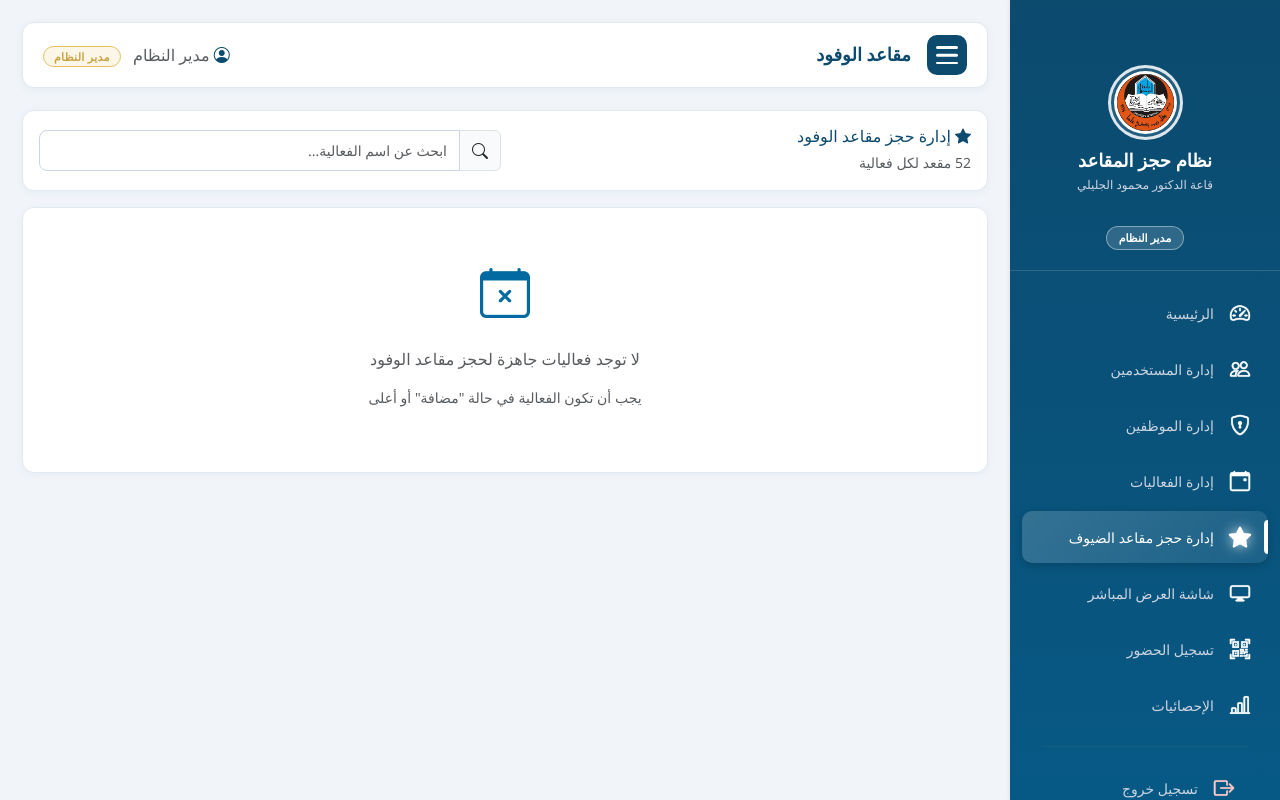
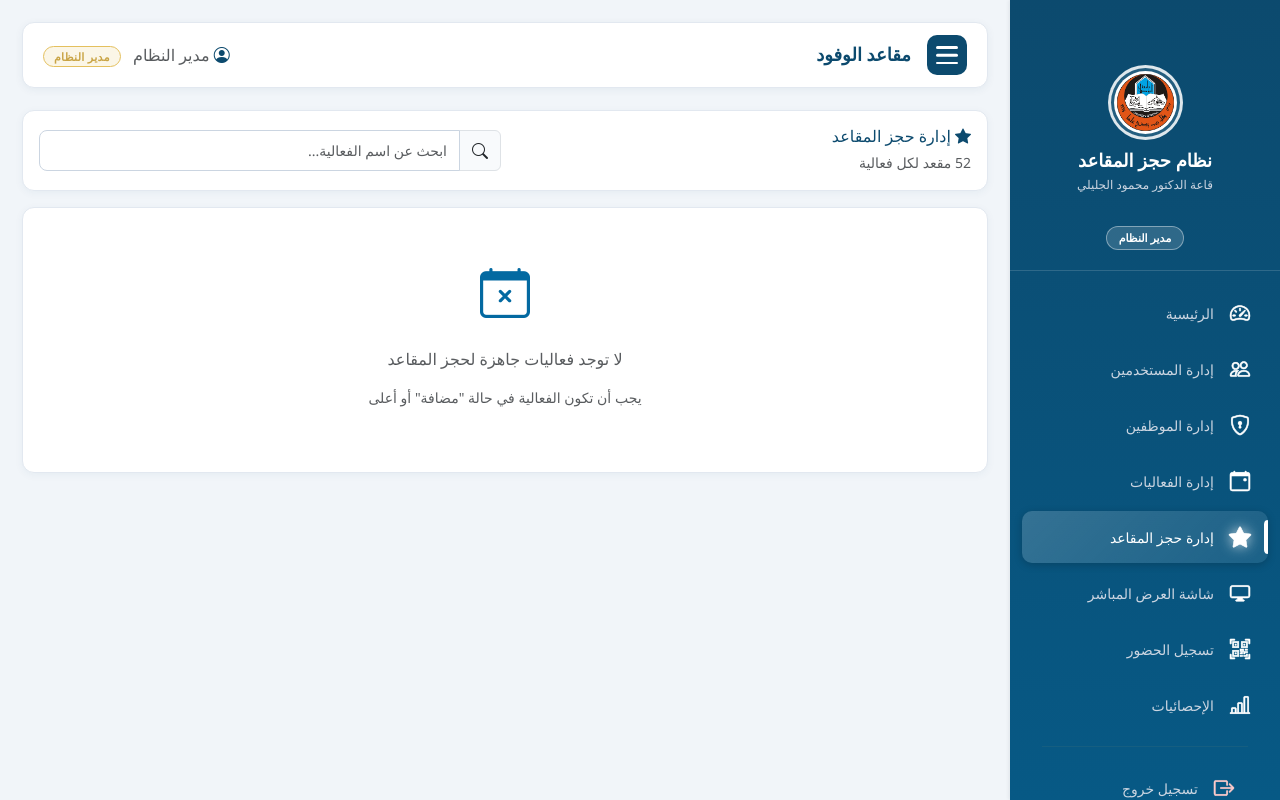
Before and after one commit to reemmahdi/uomtheatre, a Laravel app: page /dashboard/vip-events in a window 1280 px wide. Run offline with Laravel 12, Linux system fonts and the light colour scheme; a user stored in the database is signed in; data comes from the database, SQL or seed files in the repository; data that the repository does not hold is empty; parts of the project's set-up code (start-up, migrations or seed data) failed here and were passed over; some libraries are stand-ins or nearby versions.

Commit message:
refactor(ui): تبسيط مسمى "إدارة حجز مقاعد الضيوف" إلى "إدارة حجز المقاعد"
توحيد عنوان الشاشة في كل المواضع: القائمة الجانبية، عنوان المتصفح،
ترويسة الصفحة، ورسالة الحالة الفارغة.

https://claude.ai/code/session_01CWQvUtQFAHz4r5tVvLmEvw

```diff
--- a/app/Livewire/Dashboard/VipBooking.php
+++ b/app/Livewire/Dashboard/VipBooking.php
@@ -12,7 +12,7 @@ use Livewire\Attributes\Title;
 use Livewire\Attributes\On;
 
 #[Layout('layouts.app')]
-#[Title('حجز مقاعد الوفود')]
+#[Title('إدارة حجز المقاعد')]
 class VipBooking extends BaseComponent
 {
     public int $eventId;
--- a/resources/views/layouts/app.blade.php
+++ b/resources/views/layouts/app.blade.php
@@ -9,8 +9,8 @@
         $browserTitle = $title ?? match(request()->route()?->getName()) {
             'dashboard'                            => 'إدارة الفعاليات',
             'dashboard.events'                     => 'إدارة الفعاليات',
-            'dashboard.vip-events'                 => 'إدارة حجز مقاعد الضيوف',
-            'dashboard.vip-booking'                => 'إدارة حجز مقاعد الضيوف',
+            'dashboard.vip-events'                 => 'إدارة حجز المقاعد',
+            'dashboard.vip-booking'                => 'إدارة حجز المقاعد',
             'dashboard.event-cancellation-notices' => 'إشعارات إلغاء الفعالية',
             'dashboard.users'                      => 'إدارة المستخدمين',
             'dashboard.staff'                      => 'إدارة الموظفين',
@@ -90,8 +90,8 @@
             @endif
 
             @if(in_array($roleName, ['super_admin', 'event_manager']))
-            <a href="{{ route('dashboard.vip-events') }}" data-title="إدارة حجز مقاعد الضيوف" class="nav-link {{ request()->routeIs('dashboard.vip-events') || request()->routeIs('dashboard.vip-booking') ? 'active' : '' }}">
-                <i class="bi bi-star-fill"></i><span class="nav-text">إدارة حجز مقاعد الضيوف</span>
+            <a href="{{ route('dashboard.vip-events') }}" data-title="إدارة حجز المقاعد" class="nav-link {{ request()->routeIs('dashboard.vip-events') || request()->routeIs('dashboard.vip-booking') ? 'active' : '' }}">
+                <i class="bi bi-star-fill"></i><span class="nav-text">إدارة حجز المقاعد</span>
             </a>
             @endif
 
--- a/resources/views/livewire/dashboard/vip-events.blade.php
+++ b/resources/views/livewire/dashboard/vip-events.blade.php
@@ -6,7 +6,7 @@
         <div class="col-md-6">
             <h6 class="mb-1" style="color: var(--primary);">
                 <i class="bi bi-star-fill" style="color: #0C4A6E;"></i>
-                إدارة حجز مقاعد الوفود
+                إدارة حجز المقاعد
             </h6>
             <small class="text-muted">{{ $totalVipSeats }} مقعد لكل فعالية</small>
         </div>
@@ -110,7 +110,7 @@
             <i class="bi bi-x-circle"></i> مسح البحث
         </button>
     @else
-        <p class="mt-3 text-muted">لا توجد فعاليات جاهزة لحجز مقاعد الوفود</p>
+        <p class="mt-3 text-muted">لا توجد فعاليات جاهزة لحجز المقاعد</p>
         <p class="small text-muted">يجب أن تكون الفعالية في حالة "مضافة" أو أعلى</p>
     @endif
 </div>
--- a/resources/views/pages/vip-booking.blade.php
+++ b/resources/views/pages/vip-booking.blade.php
@@ -1,4 +1,4 @@
-@extends('layouts.app', ['title' => 'حجز مقاعد الوفود'])
+@extends('layouts.app', ['title' => 'إدارة حجز المقاعد'])
 @section('content')
     <livewire:dashboard.vip-booking :id="$eventId" />
 @endsection
```
